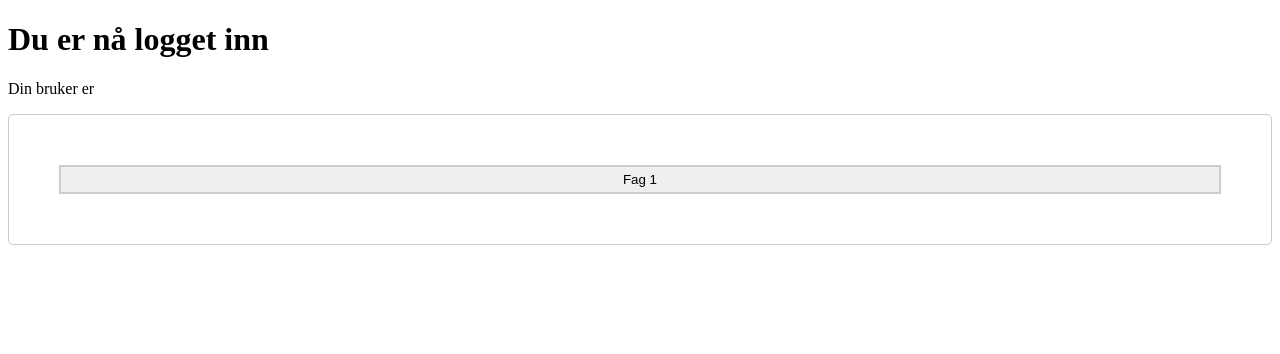
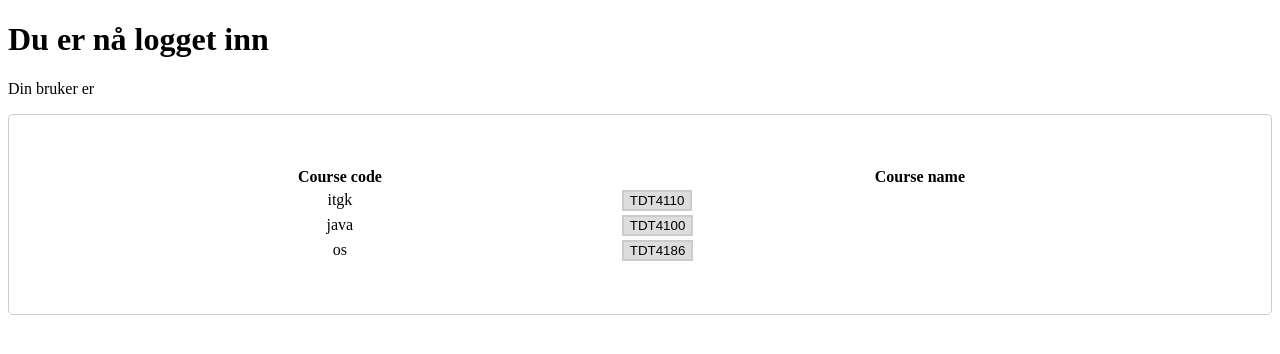
Before and after one commit to rotciw/emnr, a React (Create React App) app in the folder frontend/: page / in a window 1280 px wide. Shown: the top 354 px of the page. Built offline with nearby package versions, Linux system fonts and the light colour scheme; no server answers; sample sign-in values are in the browser's storage.

Commit message:
US2 render courses from a list of strings to an (ugly) table.

```diff
--- a/frontend/src/App/App.tsx
+++ b/frontend/src/App/App.tsx
@@ -2,6 +2,19 @@ import React, { useContext } from 'react';
 import { getLocalEmail } from '../utils/api';
 import { GlobalStateContext } from '../context/GlobalStateContext';
 import { CourseList } from '../components/CourseList';
+
+const getCourseNames = () => {
+  let courseNames: Array<String> = ['itgk','java','os'];
+  return courseNames;
+}
+
+const getCourseCodes = () => {
+  let courseCodes: Array<String> = ['TDT4110','TDT4100','TDT4186'];
+  return courseCodes;
+}
+
+let courseNames: Array<String> = getCourseNames();
+let courseCodes: Array<String> = getCourseCodes();
 
 const App: React.FC = () => {
   const { userProvider } = useContext(GlobalStateContext)!;
@@ -9,7 +22,7 @@ const App: React.FC = () => {
     <div>
       <h1>Du er nå logget inn</h1>
       <p>Din bruker er {userProvider.email || getLocalEmail()}</p>
-      <CourseList/>
+      <CourseList courseNames={courseNames} courseCodes={courseCodes}/>
     </div>
   );
 };
--- a/frontend/src/components/Buttons.tsx
+++ b/frontend/src/components/Buttons.tsx
@@ -18,6 +18,18 @@ const StyledLoginBtn = styled.button`
   }
 `;
 
+const StyledCourseBtn = styled.button`
+  display: block;
+  border: 2px solid #ccc;
+  text-align: center;
+  background-color: #ddd;
+  :hover {
+    background-color: #ccc;
+    color: white;
+    border: 2px solid #ccc;
+  }
+`;
+
 export const LoginButton: React.FC<ButtonProps> = ({
   clickHandler,
   children,
@@ -29,5 +41,5 @@ export const CourseButton: React.FC<ButtonProps> = ({
   clickHandler,
   children,
 }) => {
-  return <StyledLoginBtn onClick={clickHandler}>{children}</StyledLoginBtn>;
+  return <StyledCourseBtn onClick={clickHandler}>{children}</StyledCourseBtn>;
 };
--- /dev/null
+++ b/frontend/src/components/Course.tsx
@@ -0,0 +1,30 @@
+import React from 'react';
+import { CourseButton } from './Buttons';
+
+interface CourseProps {
+  courseName: String;
+  courseCode: String;
+}
+
+const handleCourseClick = () => {
+    console.log("Trykk på fag 1");
+}
+
+
+
+export const Course: React.FC<CourseProps> = ({
+  courseName,
+  courseCode,
+  }) => {
+  return (
+    <tr>
+        <td>{courseName}</td>
+        <td>
+            <CourseButton clickHandler={handleCourseClick}>
+                {courseCode as string}
+            </CourseButton>
+        </td>
+    </tr>
+
+  );
+};
--- a/frontend/src/components/CourseList.tsx
+++ b/frontend/src/components/CourseList.tsx
@@ -1,6 +1,6 @@
 import React from 'react';
 import styled from 'styled-components';
-import { CourseButton } from './Buttons';
+import { Course } from './Course';
 
 const Wrapper = styled.div`
   border: 1px solid #ccc;
@@ -13,19 +13,33 @@ const Wrapper = styled.div`
 `;
 
 interface CourseListProps {
-}
-
-const handleCourseClick = () => {
-    console.log("Trykk på fag 1");
+  courseNames: Array<String>;
+  courseCodes: Array<String>;
 }
 
 export const CourseList: React.FC<CourseListProps> = ({
+  courseNames,
+  courseCodes,
   }) => {
+
   return (
     <Wrapper>
-        <CourseButton clickHandler={handleCourseClick}>
-            Fag 1
-        </CourseButton>
+        <table>
+          <thead>
+              <tr>
+                  <th>Course code</th>
+                  <th>Course name</th>
+              </tr>
+          </thead>
+          <tbody>
+              {
+                  courseNames.map(function(currentCourseName, i){
+                      return <Course courseName={currentCourseName} courseCode={courseCodes[i]} key={i} />;
+                  })
+              }
+          </tbody>
+          </table>
+
     </Wrapper>
   );
 };
```
